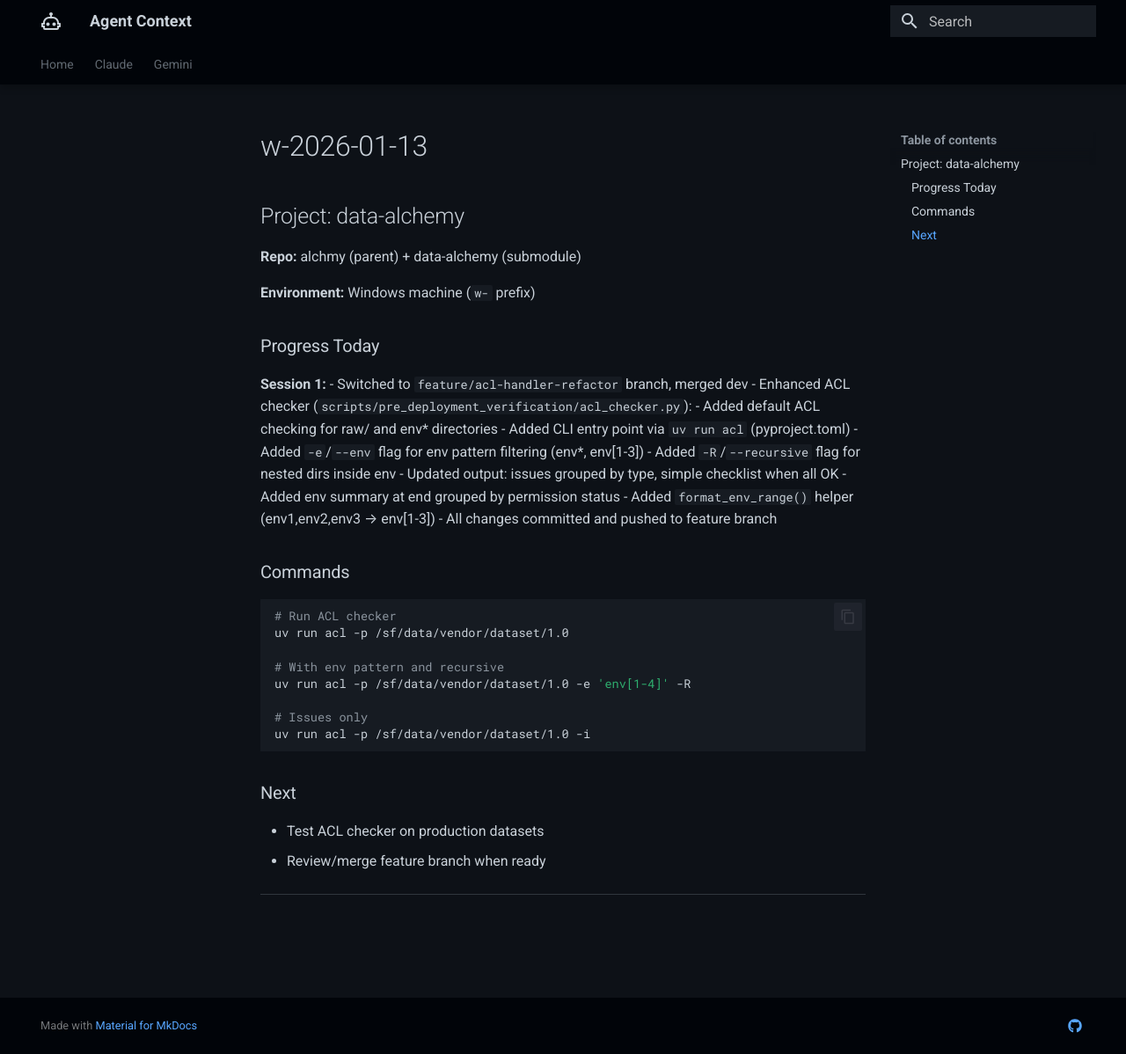
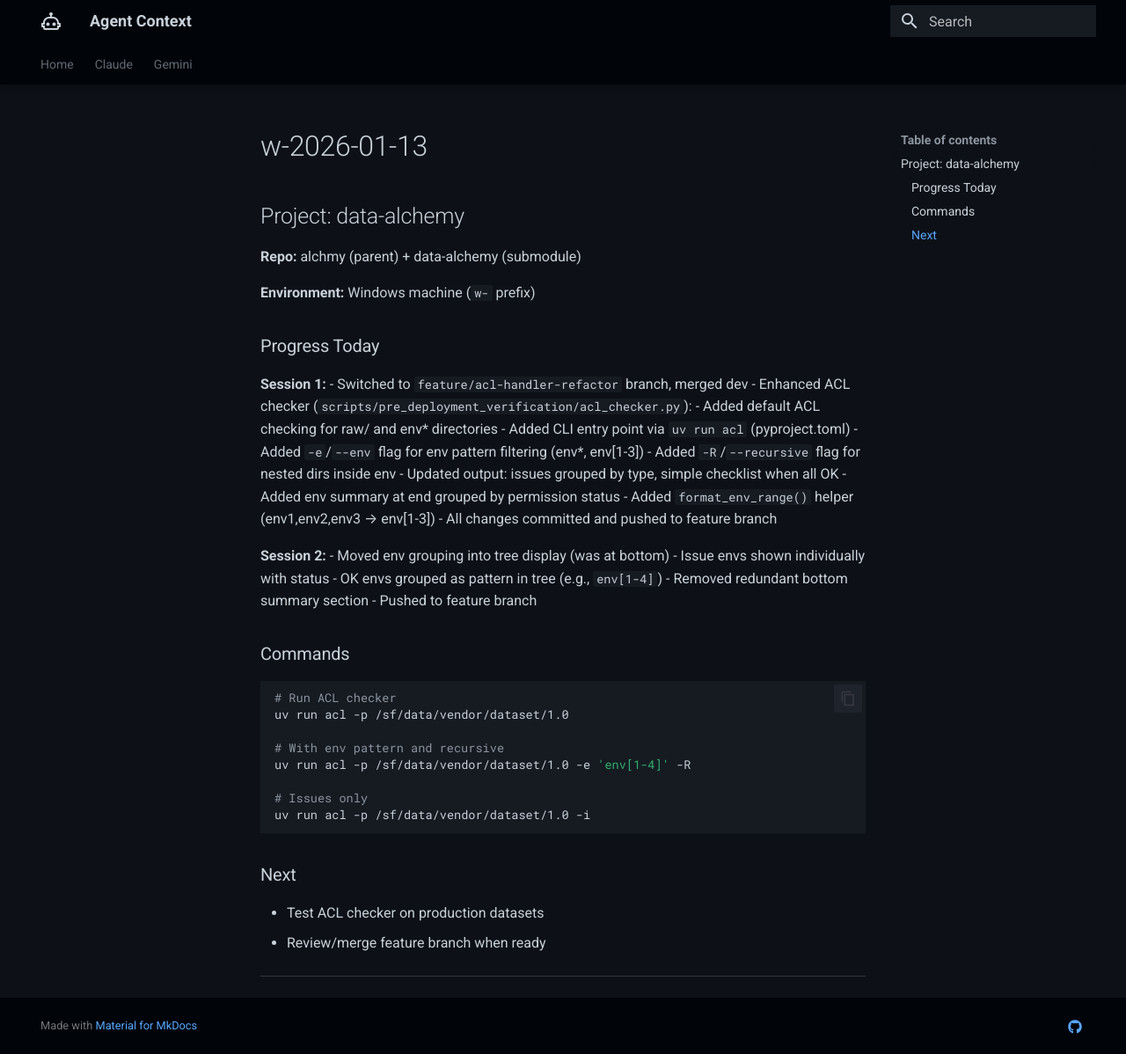
Before and after one commit to ThanuMahee12/AgentContext, an MkDocs documentation site: the page built from docs/Claude/sessions/w-2026-01-13.md, in a window 1280 px wide and 1198 px high. Shown: the whole window at 88% size. Built offline with MkDocs 1.6.1 and Material for MkDocs 9.7.7, drawn with Linux system fonts in a browser that asks for light colours.

Commit message:
docs: update session notes - acl env grouping in tree

````diff
--- a/docs/Claude/sessions/w-2026-01-13.md
+++ b/docs/Claude/sessions/w-2026-01-13.md
@@ -20,6 +20,13 @@
   - Added `format_env_range()` helper (env1,env2,env3 → env[1-3])
 - All changes committed and pushed to feature branch
 
+**Session 2:**
+- Moved env grouping into tree display (was at bottom)
+  - Issue envs shown individually with status
+  - OK envs grouped as pattern in tree (e.g., `env[1-4]`)
+- Removed redundant bottom summary section
+- Pushed to feature branch
+
 ### Commands
 
 ```bash
````
Also changed, not shown: 1 other file.
